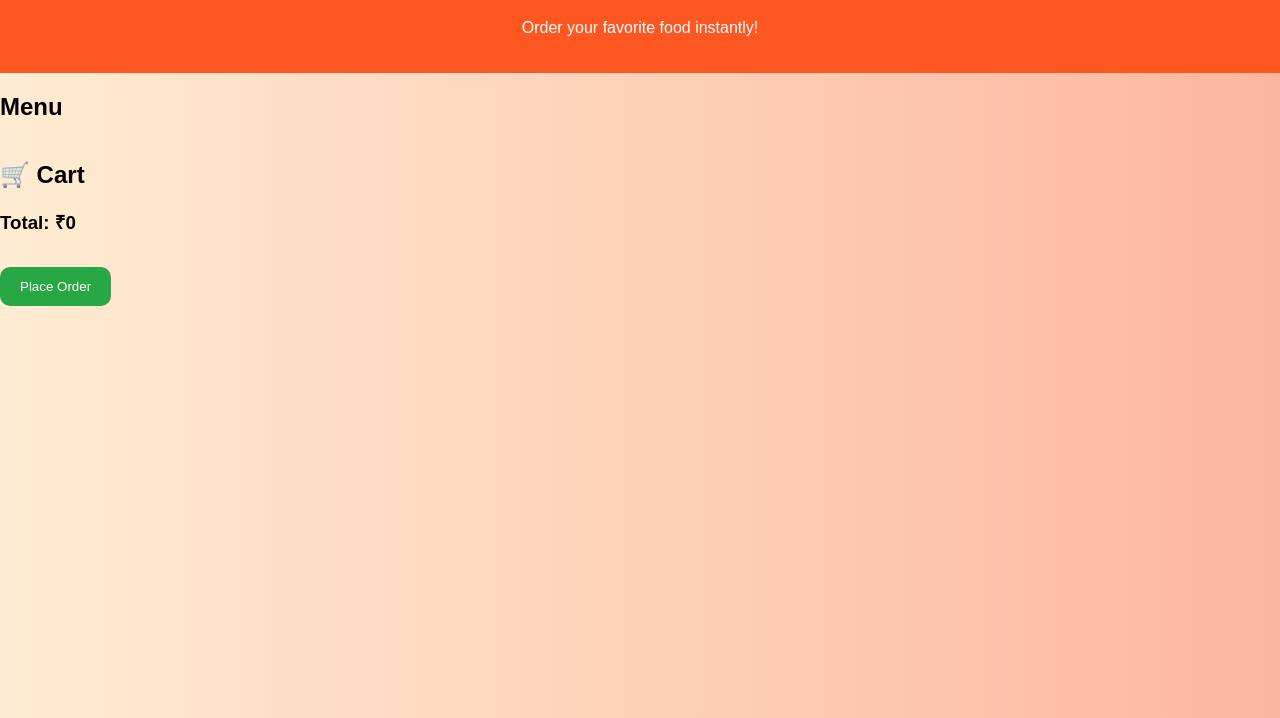
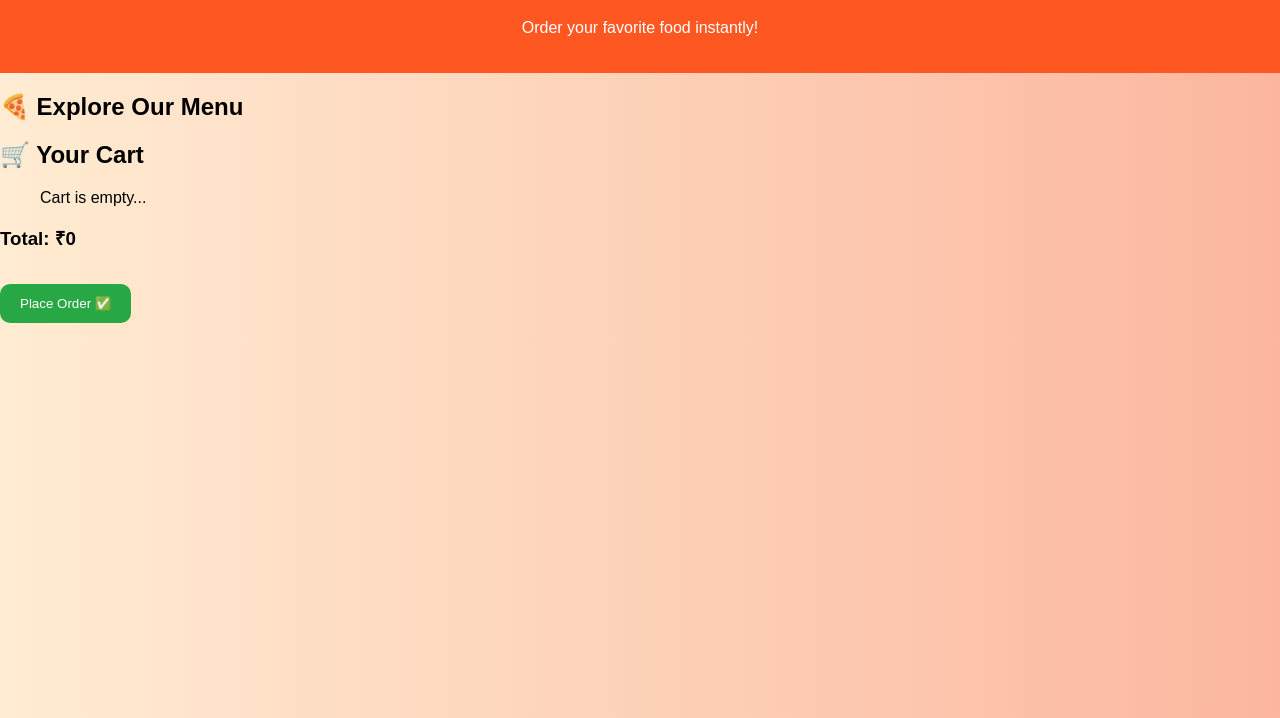
Before and after one commit to hemathannerutt-cmd/food-ordering-system-, a website: page index.html in a window 1280 px wide. Shown: the part 82-800 px from the top of the page. Drawn offline with Linux system fonts and the light colour scheme; no server answers.

Commit message:
Update index.html

```diff
--- a/index.html
+++ b/index.html
@@ -3,26 +3,45 @@
 <head>
   <meta charset="UTF-8">
   <meta name="viewport" content="width=device-width, initial-scale=1.0">
-  <title>Daily Delish 🍴</title>
+  <title>Daily Delish 🍔</title>
   <link rel="stylesheet" href="style.css">
 </head>
 <body>
 
-  <header>
+  <!-- HEADER -->
+  <header class="top-header">
     <h1>🍔 Daily Delish Food Ordering</h1>
     <p>Order your favorite food instantly!</p>
   </header>
 
-  <main>
-    <h2>Menu</h2>
-    <div id="food-list" class="food-container"></div>
+  <!-- MAIN SECTION -->
+  <main class="main-area">
 
-    <h2>🛒 Cart</h2>
-    <ul id="cart"></ul>
-    <h3 id="total">Total: ₹0</h3>
+    <!-- MENU -->
+    <section>
+      <h2 class="section-title">🍕 Explore Our Menu</h2>
+      <div id="food-list" class="food-grid">
+        <!-- Food Cards will come here -->
+      </div>
+    </section>
 
-    <button onclick="placeOrder()">Place Order</button>
-    <p id="message"></p>
+    <!-- CART -->
+    <section class="cart-box">
+      <h2>🛒 Your Cart</h2>
+
+      <ul id="cart" class="cart-items">
+        <p class="empty-cart">Cart is empty...</p>
+      </ul>
+
+      <h3 id="total">Total: ₹0</h3>
+
+      <button class="order-btn" onclick="placeOrder()">
+        Place Order ✅
+      </button>
+
+      <p id="message"></p>
+    </section>
+
   </main>
 
   <script src="script.js"></script>
```
